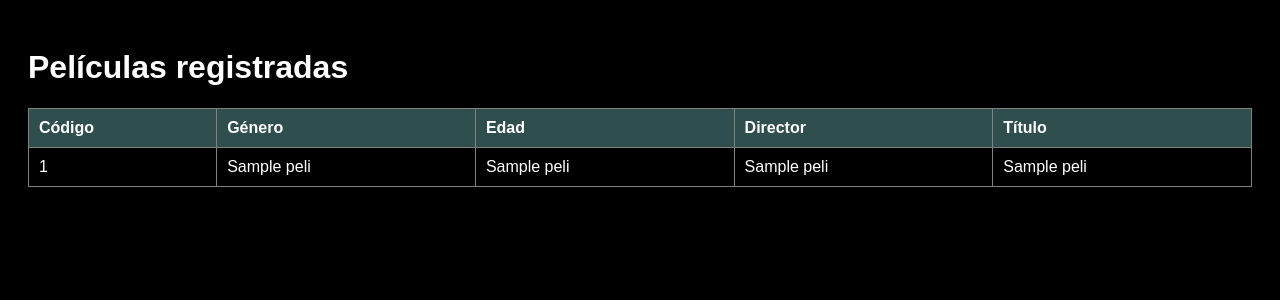
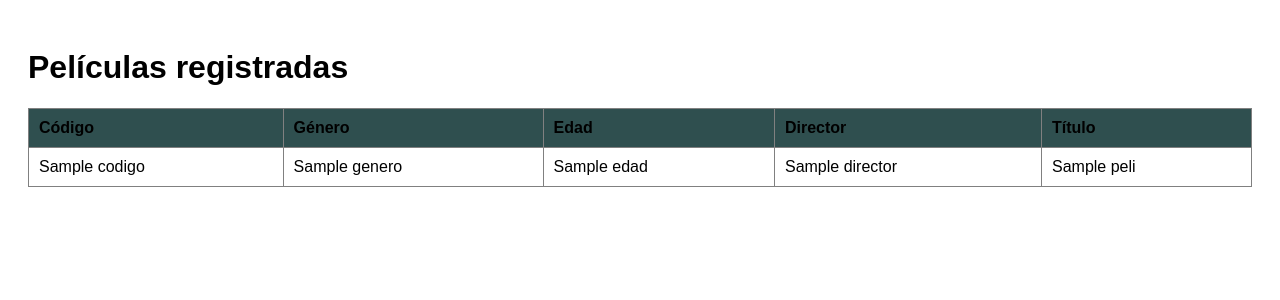
Before and after one commit to jsanchoc/Pr-cticaEDJorges, a Flask app: template src/templates/mostrar.html in a window 1280 px wide. Shown: the top 300 px of the page. Run offline with Flask 3, Linux system fonts and the light colour scheme; the template is opened without the code that fills it: most values are stand-ins (such as "Sample title", 1, 10 or a date in 2020).

Commit message:
Funcion mostrar arreglada

```diff
--- a/src/app.py
+++ b/src/app.py
@@ -42,15 +42,15 @@ def agregar_pelicula():
         commit = True
     )
 
-
     return "Película agregada correctamente."
-
-if __name__ == "__main__":
-    application.run(debug=True)
 
 # RUTA PARA MOSTRAR TODO
 @application.route("/mostrar", methods=["GET"])
 def mostrar_peliculas():
     conexion = SQLiteConnection("Database1.db")
-    peliculas = conexion.execute_query("SELECT * FROM peliculas", fetch=True)
+    peliculas = conexion.execute_query("SELECT * FROM peliculas")
     return render_template("mostrar.html", peliculas=peliculas)
+
+
+if __name__ == "__main__":
+    application.run(debug=True)
--- a/src/templates/mostrar.html
+++ b/src/templates/mostrar.html
@@ -4,7 +4,7 @@
     <meta charset="UTF-8">
     <title>Lista de Películas</title>
     <style>
-        body { background-color: black; color: white; font-family: sans-serif; padding: 20px; }
+        body { background-color: white; color: black; font-family: sans-serif; padding: 20px; }
         table { width: 100%; border-collapse: collapse; margin-top: 20px; }
         th, td { padding: 10px; border: 1px solid gray; text-align: left; }
         th { background-color: darkslategray; }
@@ -22,11 +22,11 @@
         </tr>
         {% for peli in peliculas %}
         <tr>
-            <td>{{ peli[0] }}</td>
-            <td>{{ peli[1] }}</td>
-            <td>{{ peli[2] }}</td>
-            <td>{{ peli[3] }}</td>
-            <td>{{ peli[4] }}</td>
+            <td>{{ peli['codigo'] }}</td>
+            <td>{{ peli['genero'] }}</td>
+            <td>{{ peli['edad'] }}</td>
+            <td>{{ peli['director'] }}</td>
+            <td>{{ peli['titulo'] }}</td>
         </tr>
         {% endfor %}
     </table>
```
